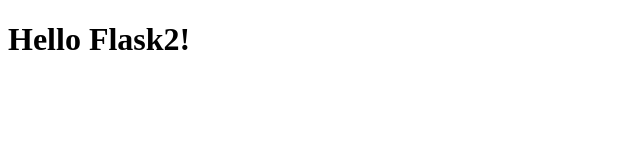
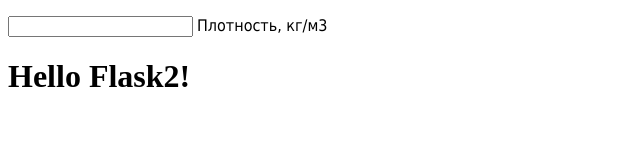
Before and after one commit to Sergey7OV/Hello_Flask, a plain HTML site: page templates/main.html in a window 1280 px wide. Shown: the whole page, without its empty margins (0-640 px from the left). Drawn offline with Linux system fonts and the light colour scheme.

Commit message:
Update main.html

```diff
--- a/templates/main.html
+++ b/templates/main.html
@@ -2,7 +2,11 @@
 <html lang="en">
 <head>
     <meta charset="UTF-8">
-    <title>Hello Flask2!в</title>
+    <title>Соотношение матрица-наполнитель</title>
+    <p>
+        <input type="text" name="Плотность, кг/м3" required>
+		<label for="Плотность, кг/м3" style="color:#000000; font-family: tahoma; font-size: 6">Плотность, кг/м3</label>
+    </p>
 </head>
 <body>
 <h1>Hello Flask2! </h1>
```
